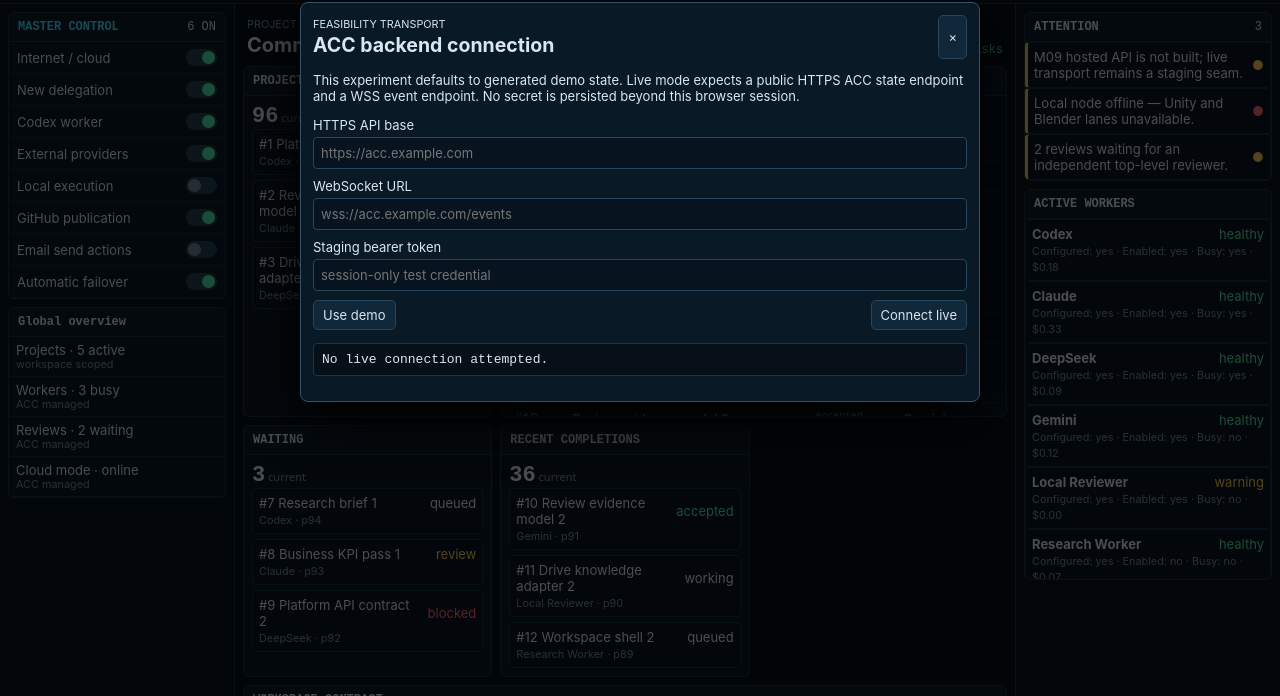
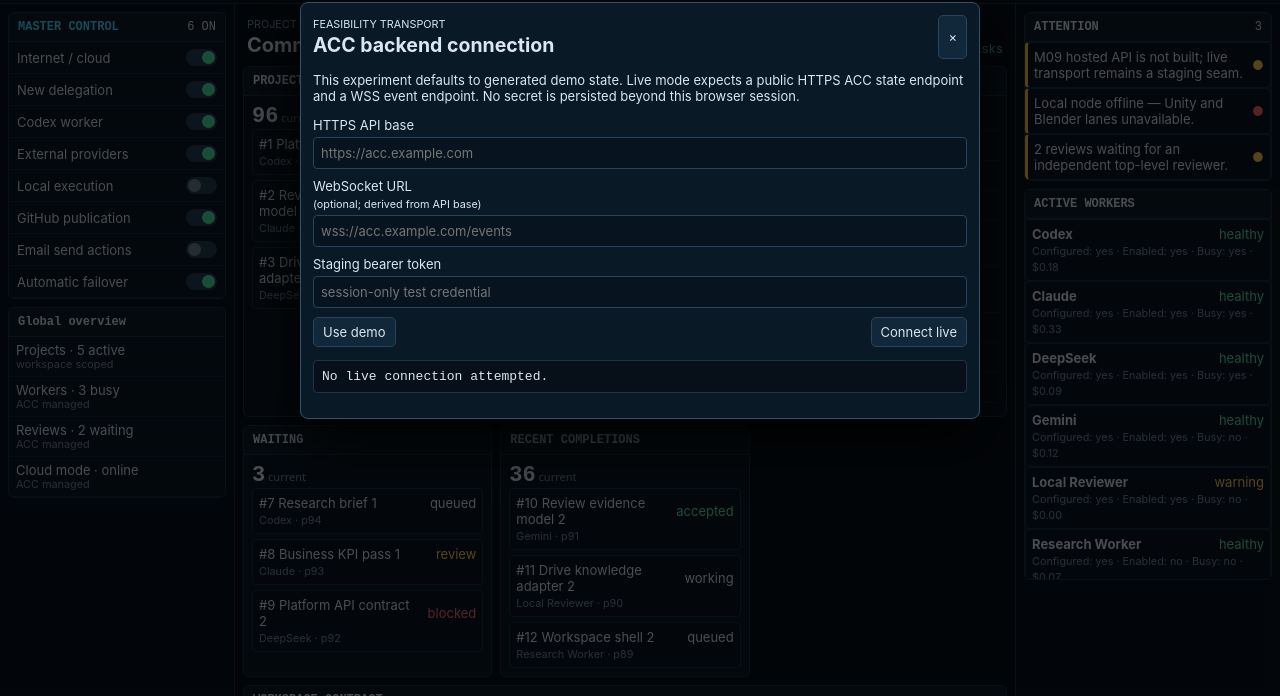
Before and after one commit to mkinsey29-source/The-ACC-AgentCommandCenter, a website: page experiments/chatgpt-sites-acc/index.html in a window 1280 px wide. Both pictures are taken after a click on the button "Connection". Shown: the part 62-758 px from the top of the page. Drawn offline with Linux system fonts and the light colour scheme.

Commit message:
experiment: prepare Sites client for authenticated WSS staging

```diff
--- a/experiments/chatgpt-sites-acc/index.html
+++ b/experiments/chatgpt-sites-acc/index.html
@@ -20,7 +20,7 @@
     <aside class="rail right"><section class="panel attention"><header><strong>ATTENTION</strong><span id="attention-count"></span></header><div id="attention-list"></div></section><section class="panel"><header><strong>ACTIVE WORKERS</strong></header><div id="worker-list"></div></section></aside>
   </main>
   <section class="bottom"><section class="panel orchestrator"><header><strong>ORCHESTRATOR CHAT</strong><span>persistent</span></header><div id="chat-log" class="scroll"></div><form id="chat-form"><input id="chat-input" maxlength="500" placeholder="Ask ACC to do something…"><button>Send</button></form></section><section class="panel playbyplay"><header><strong>PLAY-BY-PLAY</strong><span id="event-count"></span></header><div id="activity-log" class="scroll"></div></section></section>
-  <aside id="connection-panel" class="drawer" hidden><div class="drawer-card"><header><div><small>FEASIBILITY TRANSPORT</small><h2>ACC backend connection</h2></div><button id="connection-close" aria-label="Close">×</button></header><p>This experiment defaults to generated demo state. Live mode expects a public HTTPS ACC state endpoint and a WSS event endpoint. No secret is persisted beyond this browser session.</p><form id="connection-form"><label>HTTPS API base<input id="api-base" type="url" placeholder="https://acc.example.com"></label><label>WebSocket URL<input id="ws-url" type="url" placeholder="wss://acc.example.com/events"></label><label>Staging bearer token<input id="access-token" type="password" autocomplete="off" placeholder="session-only test credential"></label><div class="row"><button type="button" id="demo-mode">Use demo</button><button type="submit">Connect live</button></div></form><pre id="connection-result">No live connection attempted.</pre></div></aside>
+  <aside id="connection-panel" class="drawer" hidden><div class="drawer-card"><header><div><small>FEASIBILITY TRANSPORT</small><h2>ACC backend connection</h2></div><button id="connection-close" aria-label="Close">×</button></header><p>This experiment defaults to generated demo state. Live mode expects a public HTTPS ACC state endpoint and a WSS event endpoint. No secret is persisted beyond this browser session.</p><form id="connection-form"><label>HTTPS API base<input id="api-base" type="url" placeholder="https://acc.example.com"></label><label>WebSocket URL <small>(optional; derived from API base)</small><input id="ws-url" type="url" placeholder="wss://acc.example.com/events"></label><label>Staging bearer token<input id="access-token" type="password" autocomplete="off" placeholder="session-only test credential"></label><div class="row"><button type="button" id="demo-mode">Use demo</button><button type="submit">Connect live</button></div></form><pre id="connection-result">No live connection attempted.</pre></div></aside>
   <footer><span>Experiment only · not production ACC Web</span><span id="perf-result">Stress test not run</span></footer>
 </body>
 </html>
```
